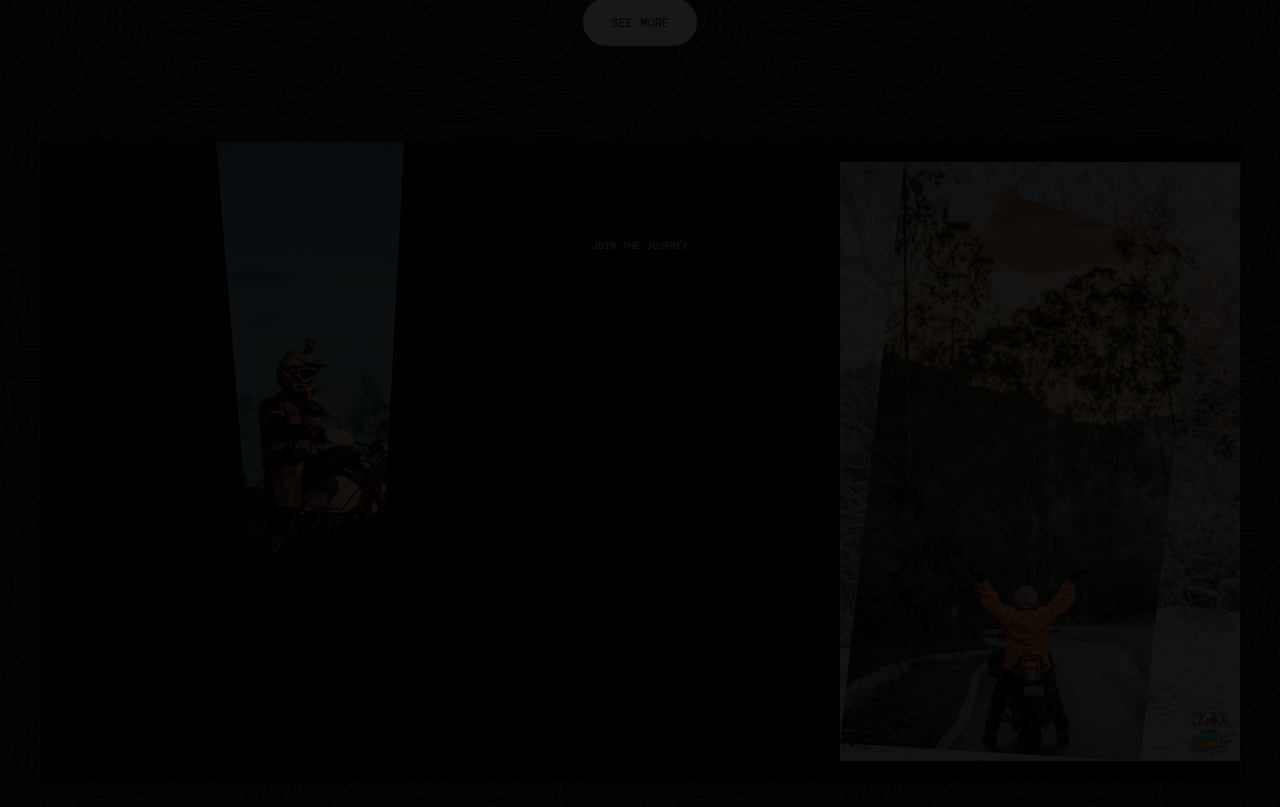
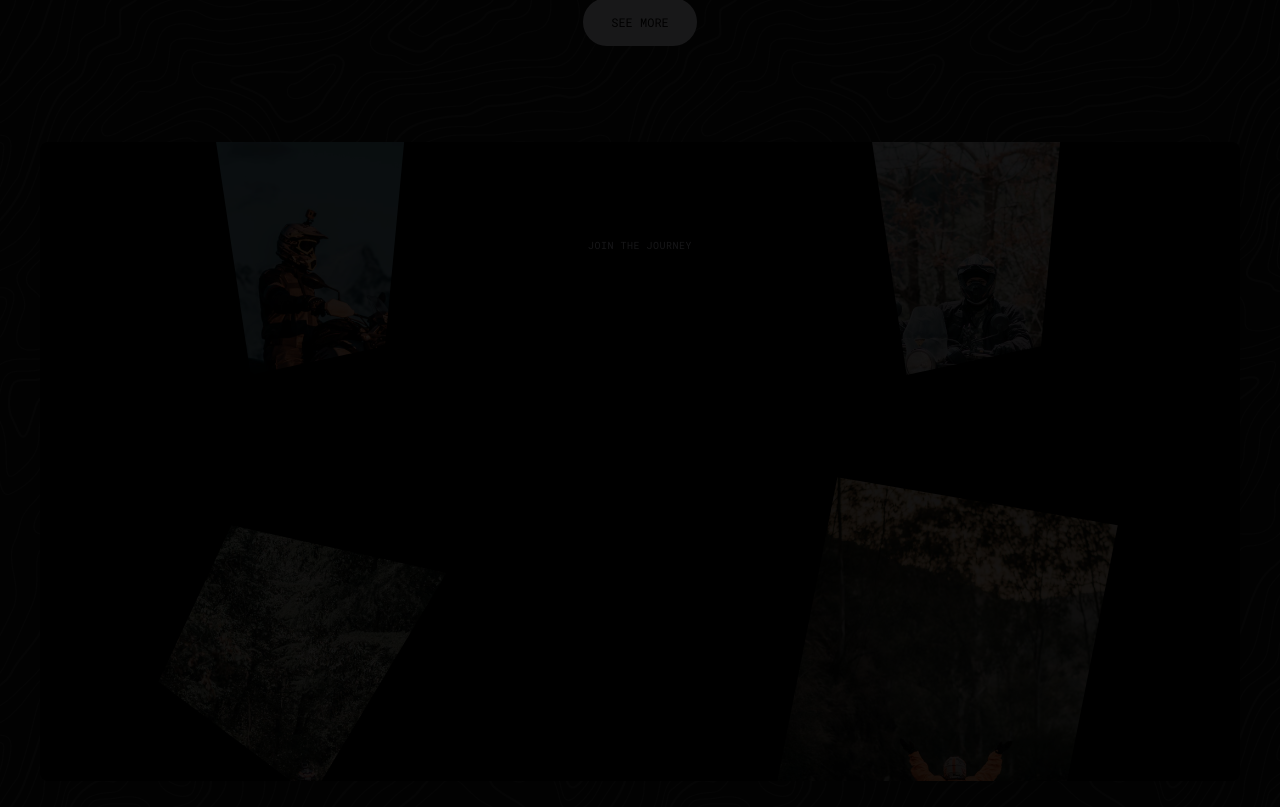
Before and after one commit to ChinmaiSG007/BTA-new, a React (Vite) app: page / in a window 1280 px wide. Shown: the part 7873-8680 px from the top of the page. Built offline with nearby package versions, Linux system fonts and the light colour scheme; a web font is replaced by a local one.

Commit message:
Add JoinJourney component and replace Contact in Home; implement image clipping and animated title for enhanced visual appeal.

```diff
--- a/src/components/common/Contact.jsx
+++ /dev/null
@@ -1,51 +0,0 @@
-import AnimatedTitle from "./AnimatedTitle";
-import Button from "./Button";
-
-const ImageClipBox = ({ src, clipClass }) => (
-  <div className={clipClass}>
-    <img src={src} />
-  </div>
-);
-
-const Contact = () => {
-  return (
-    <div id="contact" className="my-20 min-h-96 w-screen  px-10">
-      <div className="relative rounded-lg bg-black py-24 text-blue-50 sm:overflow-hidden">
-        <div className="absolute -left-20 top-0 hidden h-full w-72 overflow-hidden sm:block lg:left-20 lg:w-96">
-          <ImageClipBox
-            src="/img/images/gallery/compressedImages/DSC_5469.jpg"
-            clipClass="contact-clip-path-1"
-          />
-          <ImageClipBox
-            src="/img/images/gallery/compressedImages/DSC_5007.jpg"
-            clipClass="contact-clip-path-2 lg:translate-y-40 translate-y-60"
-          />
-        </div>
-
-        <div className="absolute -top-40 left-20 w-60 sm:top-1/2 md:left-auto md:right-10 lg:top-20 lg:w-80">
-          <ImageClipBox
-            src="/img/images/gallery/compressedImages/DSC_5025.jpg"
-            clipClass="absolute md:scale-125"
-          />
-          <ImageClipBox
-            src="/img/images/gallery/compressedImages/DSC_5315.jpg"
-            clipClass="sword-man-clip-path md:scale-125"
-          />
-        </div>
-
-        <div className="flex flex-col items-center text-center">
-          <p className="mb-10 font-general text-[10px] uppercase">
-            Join the Journey
-          </p>
-
-          <AnimatedTitle
-            title="let&#39;s chart the <b>u</b>nknown <br /> and explore <br /> new horizons together."
-            className="special-font !md:text-[6.2rem] w-full font-zentry !text-5xl !font-black !leading-[.9]"
-          />
-        </div>
-      </div>
-    </div>
-  );
-};
-
-export default Contact;
--- /dev/null
+++ b/src/components/common/JoinJourney.jsx
@@ -0,0 +1,53 @@
+import AnimatedTitle from "./AnimatedTitle";
+import Button from "./Button";
+
+const ImageClipBox = ({ src, clipClass }) => (
+  <div className={clipClass}>
+    <img src={src} className="w-full h-full object-cover" />
+  </div>
+);
+
+const JoinJourney = () => {
+  return (
+    <div id="contact" className="my-20 min-h-96 w-screen px-4 sm:px-10">
+      <div className="relative rounded-lg bg-black py-24 text-blue-50 overflow-hidden">
+        {/* Left side images */}
+        <div className="absolute left-0 top-0 hidden h-full w-72 sm:flex flex-col gap-4 lg:left-10 lg:w-96 xl:left-20">
+          <ImageClipBox
+            src="/img/images/gallery/compressedImages/DSC_5469.jpg"
+            clipClass="contact-clip-path-1 h-1/2"
+          />
+          <ImageClipBox
+            src="/img/images/gallery/compressedImages/DSC_5007.jpg"
+            clipClass="contact-clip-path-2 h-1/2"
+          />
+        </div>
+
+        {/* Right side images */}
+        <div className="absolute right-0 top-0 hidden h-full w-72 sm:flex flex-col gap-4 lg:right-10 lg:w-96 xl:right-20">
+          <ImageClipBox
+            src="/img/images/gallery/compressedImages/DSC_5025.jpg"
+            clipClass="contact-clip-path-1 h-1/2"
+          />
+          <ImageClipBox
+            src="/img/images/gallery/compressedImages/DSC_5315.jpg"
+            clipClass="sword-man-clip-path h-1/2"
+          />
+        </div>
+
+        <div className="flex flex-col items-center text-center relative z-10 px-4">
+          <p className="mb-10 font-general text-[10px] uppercase tracking-wider">
+            Join the Journey
+          </p>
+
+          <AnimatedTitle
+            title="let&#39;s chart the <b>u</b>nknown <br /> and explore <br /> new horizons together."
+            className="special-font w-full font-zentry !text-3xl sm:!text-4xl md:!text-5xl lg:!text-6xl xl:!text-[6.2rem] !font-black !leading-[.9]"
+          />
+        </div>
+      </div>
+    </div>
+  );
+};
+
+export default JoinJourney;
--- a/src/components/pages/Home.jsx
+++ b/src/components/pages/Home.jsx
@@ -2,7 +2,7 @@ import About from "../common/About";
 import Hero from "../common/Hero";
 import Features from "../common/Features";
 import Story from "../common/Story";
-import Contact from "../common/Contact";
+import JoinJourney from "../common/JoinJourney";
 import CircularGallery from "../styling/CircularGallery";
 import { Link } from "react-router-dom";
 import Button from "./../common/Button";
@@ -21,7 +21,7 @@ const Home = () => {
                 </Link>
             </div>
             {/* <Story /> */}
-            <Contact />
+            <JoinJourney />
         </div>
     )
 }
```
